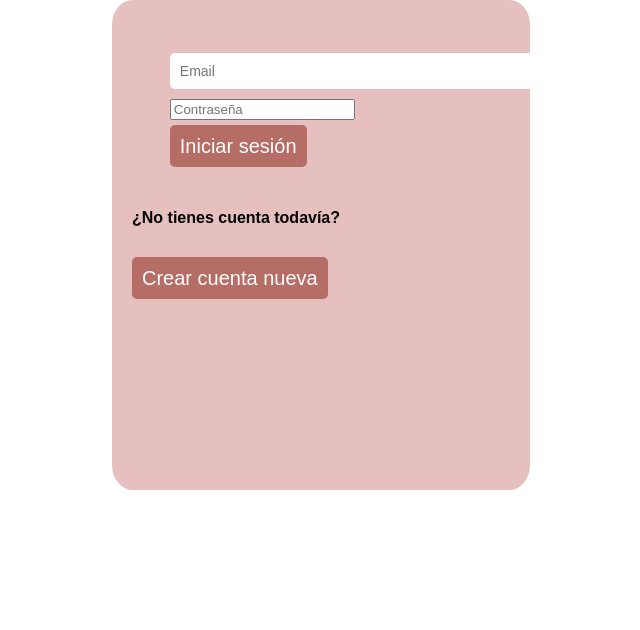
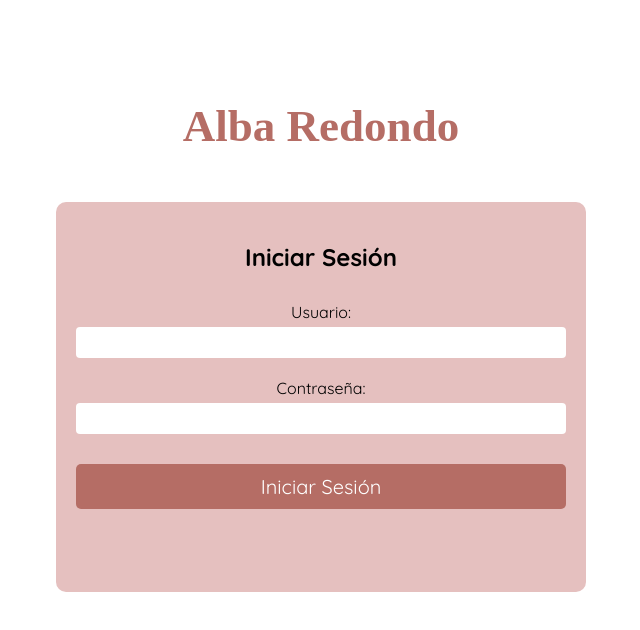
Before and after one commit to Arevi9/Trabajo-final, a plain HTML site: page inicioSesion.html in a window 1280 px wide. Shown: the whole page, without its empty margins (319-959 px from the left). Drawn offline with Linux system fonts and the light colour scheme; a web font is replaced by a local one.

Commit message:
inicio sesion

```diff
--- a/css/index.css
+++ b/css/index.css
@@ -20,6 +20,7 @@ body{
     font-family: 'Quicksand', sans-serif;
     display: flex;
     flex-direction: column;
+    align-items: center;
     min-height: 100vh;
     margin: 0;
 
@@ -31,6 +32,7 @@ padding: 10px;
 font-size: 20px;
 border: none;
 border-radius: 5px;
+margin-top: 20px;
 }
 
 /*---------------Navegador principal---------------------*/
@@ -127,10 +129,7 @@ a{text-decoration: none;}
 .Top-nav-menu{
     display: flex;
     flex-direction: row;
-
 }
-
-
 
 .Top-nav-profileImg{
     border-radius: 50%;
@@ -421,59 +420,71 @@ width: 80%;
 
 
     /*----------Inicio de Sesion--------------*/
-.Log-in-container{display: flex;
-flex-direction: column;
-align-items: center;}
+    .Login-container {
+        background-color: var(--light-pink-color);
+        border-radius: 10px;
+        padding: 20px;
+        width: 300px;
+        height: 280px;
+        text-align: center;
+    }
 
-#Container-principal{
+    /*Libre movimiento de los elementos*/
+    #Login-form {
         display: flex;
         flex-direction: column;
-    align-items: center;
+    }
+       /*titulo de la pagina web*/
+    .Login-title{
+        font-family: "Macondo";
+        font-size: 45px;
+        color: var(--button-color);
+        margin: 100px 0 50px 0;
+    }
+       /*margen entre las etiquetas*/
+    label {
+        margin-top: 10px;
+    }
+       /*estilo de los inputs del form*/
+    input {
+        padding: 8px;
+        margin-top: 5px;
+        margin-bottom: 10px;
+        border: none;
+        border-radius: 4px;
     }
 
- .Inicio-btn {width: 250; margin-bottom: 30px; margin-top: 15px;}
 
-.Login {
-    display: flex;
-    flex-direction: column;
-    height: 450px;
-    width: 90%;;
-    background-color: var(--light-pink-color);
-    border-radius: 5%;
-    padding: 20px;
+   /*Responsive en pantalla pequeña*/
+@media screen and (max-width: 480px){
+
+.Login-container{
+
+    width: 250px;
+    }
+    .Login-title{
+        font-size: 35px;
+    }
 }
 
-form {
-    width: 80%;
-    margin-top: 15px;
-    margin-left: auto;
-    margin-right: auto;
+@media screen and (max-width: 768px){
 
+    .Login-container{
+
+        width: 450px;
         }
-#user_email{
-    border: none;
-    background-color: white;
-    height: auto;
-    margin-top: 18px;
-    outline: 0;
-    padding: 10px;
-    width: 360px;
-    color: black;
-    margin-bottom: 10px;
-    font-size: 14px;
-    border-radius: 5px;
+        .Login-title{
+            font-size: 40px;
+        }
+    }
+    @media screen and (max-width: 1600px){
 
+        .Login-container{
+
+            width: 490px;
+            height: 350px;
             }
-
-#user_password{
-
+            .Login-title{
+                font-size: 45px;
             }
-
-a {text-decoration: none;
-color: black;}
-
-
-
-hr {
-    border-color: white;
         }
--- a/inicioSesion.html
+++ b/inicioSesion.html
@@ -3,30 +3,32 @@
 <head>
     <meta charset="UTF-8">
     <meta name="viewport" content="width=device-width, initial-scale=1.0">
-    <title>Iniciar Sesión</title>
+    <title>Document</title>
     <link rel="stylesheet" href="/css/index.css">
+    <link href="https://fonts.googleapis.com/css2?family=Macondo&family=Quicksand:wght@400;500;600;700&display=swap"
+    rel="stylesheet">
+
 </head>
 <body>
-    <main class="Log-in-container">
+<!--Titulo de la página web-->
+    <h1 class="Login-title">Alba Redondo</h1>
 
-    <div id="Container-principal">
+<!--Contenedor principal del formulario de inicio de sesion-->
+    <main class="Login-container">
 
-        <div class="Login">
-            <form action="paginaprincipal.html" method="get">
-                <input type="email" id="user_email" placeholder="Email"><br>
-                <input type="password" id="user_password" placeholder="Contraseña">
+        <!--formulario y metodo de envio de los datos-->
+        <form id="Login-form" action="#" method="get">
+            <h2 class="Login-h2">Iniciar Sesión</h2>
+            <label for="username">Usuario:</label>
+            <input type="text" id="username" name="username" required>
+            <label for="password">Contraseña:</label>
+            <input type="password" id="password" name="password" required>
+<!--Link con apariencia de boton para acceder a la pagina principal-->
+            <a href="/index.html" class="Btn" type="submit">Iniciar Sesión</a>
+        </form>
+    </main>
 
-            <div class="Inicio-btn">
-                <a class="Btn" href="/index.html">Iniciar sesión</a>
-            </div>
-            </form>
 
-          <h4>¿No tienes cuenta todavía?</h4> <br>
-            <div style="width: 250;">
-            <a class="Btn" href="register.html">Crear cuenta nueva</a>
-            </div>
-        </div>
-    </div>
-</main>
+
 </body>
 </html>
```
Lines whose indentation alone changed are shown as unchanged.
